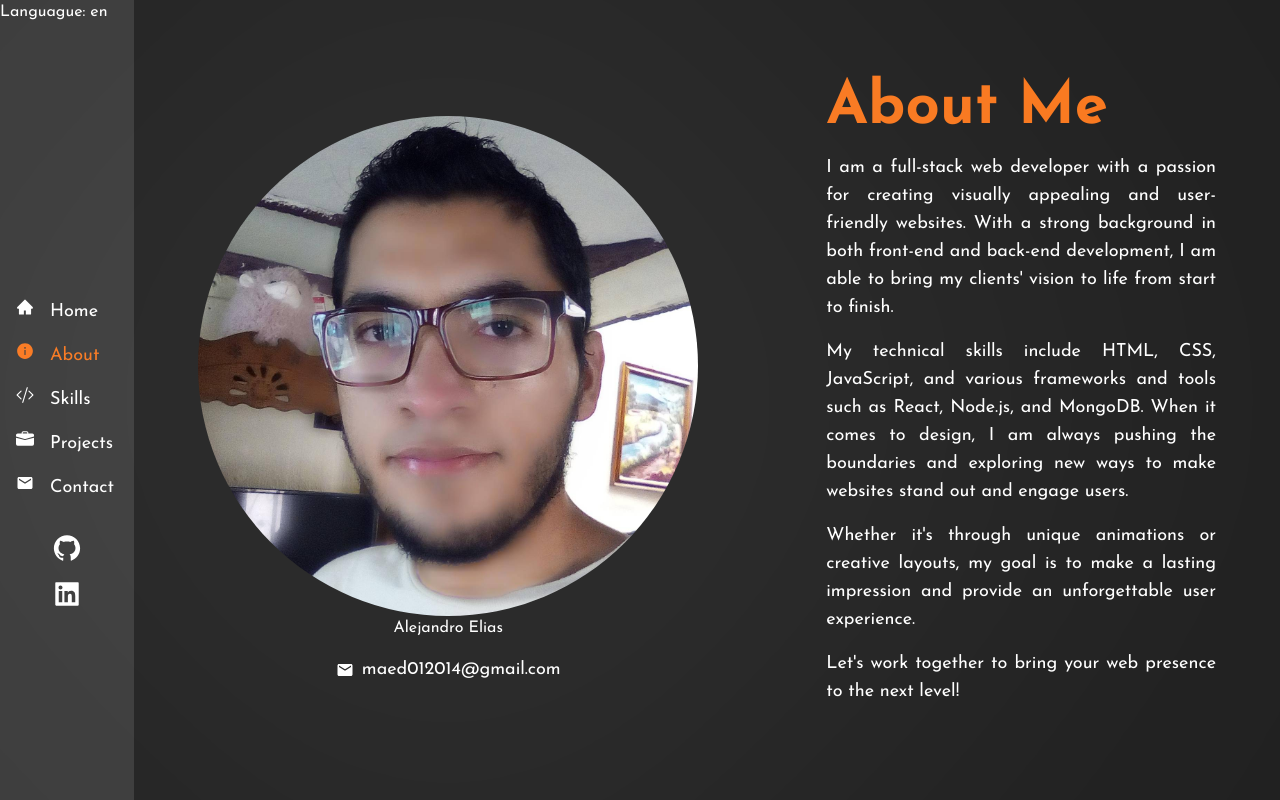
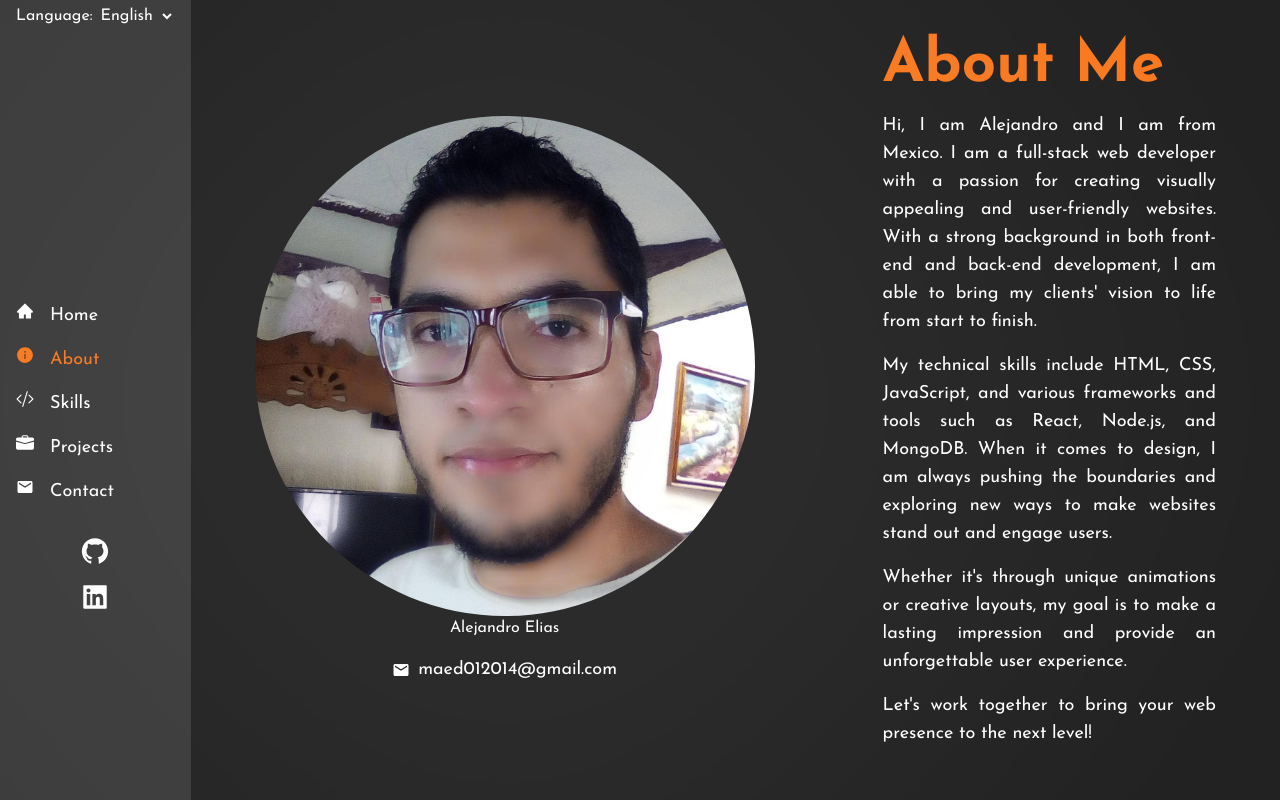
Before and after one commit to Maedkill12/portfolio, a React (Vite) app: page /about in a window 1280 px wide. Built offline with nearby package versions, Linux system fonts and the light colour scheme.

Commit message:
Language feature

```diff
--- a/src/components/Layout.jsx
+++ b/src/components/Layout.jsx
@@ -4,7 +4,7 @@ import Sidebar from "./Sidebar";
 const Layout = ({ children }) => {
   return (
     <div className="flex min-h-screen text-white">
-      <div className="w-[150px] bg-black/80">
+      <div className="w-[220px] bg-black/80">
         <Sidebar />
       </div>
       <div className="h-full min-h-screen w-screen bg-black/90">{children}</div>
--- a/src/components/Sidebar.jsx
+++ b/src/components/Sidebar.jsx
@@ -5,11 +5,19 @@ import { MdEmail } from "react-icons/md";
 import { NavLink } from "react-router-dom";
 import useLanguage from "../hooks/useLanguage";
 import useSocialMedia from "../hooks/useSocialMedia";
+import * as langs from "../lang";
 
 const Sidebar = () => {
   const [navList, setNavList] = useState([]);
-  const { lang } = useLanguage();
+  const [langSelect, setLangSelect] = useState("en");
+  const { lang, dispatch } = useLanguage();
   const socialMedia = useSocialMedia();
+
+  const languageHandle = (e) => {
+    const newLang = e.target.value;
+    setLangSelect(newLang);
+    dispatch({ type: "CHANGE", payload: langs[newLang] });
+  };
 
   useEffect(() => {
     const menu = [
@@ -29,7 +37,22 @@ const Sidebar = () => {
   return (
     <div className="h-screen">
       <div className="flex h-full flex-col justify-center">
-        <div className="flex-1">Languague: en</div>
+        <div className="flex-1 py-1 px-4">
+          <div className="flex flex-row gap-1">
+            {lang.language}:{" "}
+            <select
+              value={langSelect}
+              className="bg-transparent"
+              onChange={languageHandle}
+            >
+              {Object.keys(langs).map((abb) => (
+                <option value={abb} key={abb} className="text-black">
+                  {langs[abb].name}
+                </option>
+              ))}
+            </select>
+          </div>
+        </div>
         <div className="flex flex-1 flex-col justify-center">
           {navList.map((item) => (
             <NavLink
--- a/src/lang/en.js
+++ b/src/lang/en.js
@@ -1,4 +1,7 @@
 const en = {
+  abbreviation: "en",
+  name: "English",
+  language: "Language",
   greet: "Hi",
   pronoun: "I'm",
   area: "Fullstack developer",
@@ -11,7 +14,7 @@ const en = {
   navContact: "Contact",
   about: "About Me",
   aboutParagraph: [
-    "I am a full-stack web developer with a passion for creating visually appealing and user-friendly websites. With a strong background in both front-end and back-end development, I am able to bring my clients' vision to life from start to finish.",
+    "Hi, I am Alejandro and I am from Mexico. I am a full-stack web developer with a passion for creating visually appealing and user-friendly websites. With a strong background in both front-end and back-end development, I am able to bring my clients' vision to life from start to finish.",
     "My technical skills include HTML, CSS, JavaScript, and various frameworks and tools such as React, Node.js, and MongoDB. When it comes to design, I am always pushing the boundaries and exploring new ways to make websites stand out and engage users.",
     "Whether it's through unique animations or creative layouts, my goal is to make a lasting impression and provide an unforgettable user experience.",
     "Let's work together to bring your web presence to the next level!",
--- a/src/lang/es.js
+++ b/src/lang/es.js
@@ -1,5 +1,33 @@
 const es = {
+  abbreviation: "es",
+  name: "Español",
+  language: "Idioma",
   greet: "Hola",
+  pronoun: "Soy",
+  area: "Desarollador Fullstack",
+  contact: "¡Contáctame!",
+  slogan: "Desarrollador web innovador, apasionado y experimentado.",
+  navHome: "Inicio",
+  navAbout: "Sobre mí",
+  navSkills: "Habilidades",
+  navPortfolio: "Proyectos",
+  navContact: "Contacto",
+  about: "Sobre Mí",
+  aboutParagraph: [
+    "Hola, soy Alejandro y soy de México. Soy un desarrollador web full-stack con pasión por crear sitios web atractivos y fáciles de usar. Con un sólido conocimiento tanto en el desarrollo front-end como back-end, puedo dar vida a la visión de mis clientes desde el principio hasta el final.",
+    "Mis habilidades técnicas incluyen HTML, CSS, JavaScript y varios frameworks y herramientas como React, Node.js y MongoDB. Cuando se trata de diseño, siempre voy más allá de los límites y explorando nuevas formas de hacer que los sitios web se destaquen y atraigan a los usuarios.",
+    "Ya sea a través de animaciones únicas o diseños creativos, mi objetivo es dejar una impresión duradera y proporcionar una experiencia de usuario inolvidable.",
+    "¡Trabajemos juntos para llevar su presencia en la web al siguiente nivel!",
+  ],
+  toolYears: "años de experiencia",
+  projects: "Mis proyectos",
+  viewProject: "Ver proyecto",
+  emailPlaceholder: "Correo Electrónico",
+  namePlaceholder: "Nombre",
+  subjectPlaceholder: "Asunto",
+  messagePlaceholder: "Mensaje",
+  send: "Enviar Mensaje",
+  getInTouch: "Ponerse En Contacto",
 };
 
 export default es;
```
